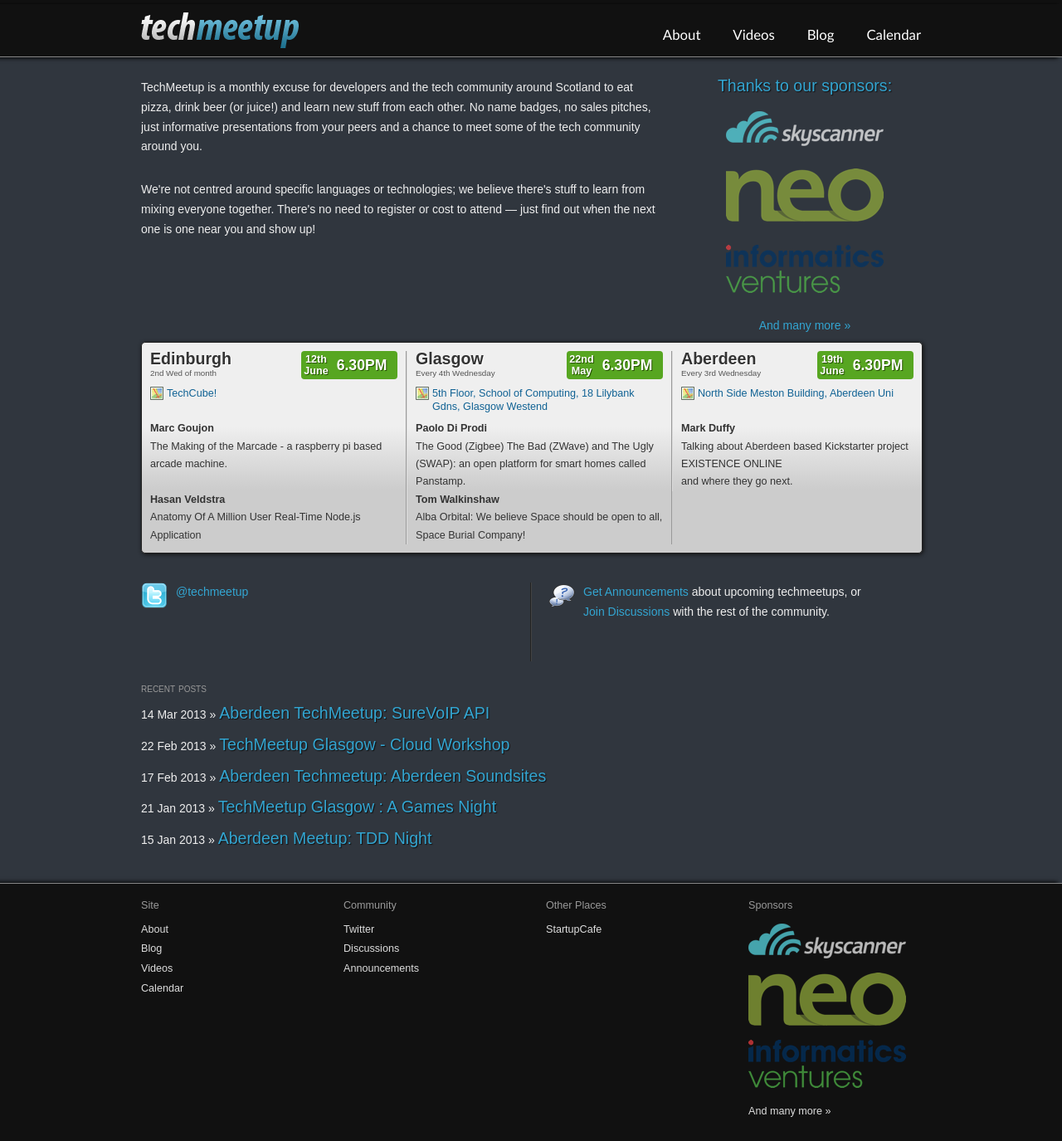
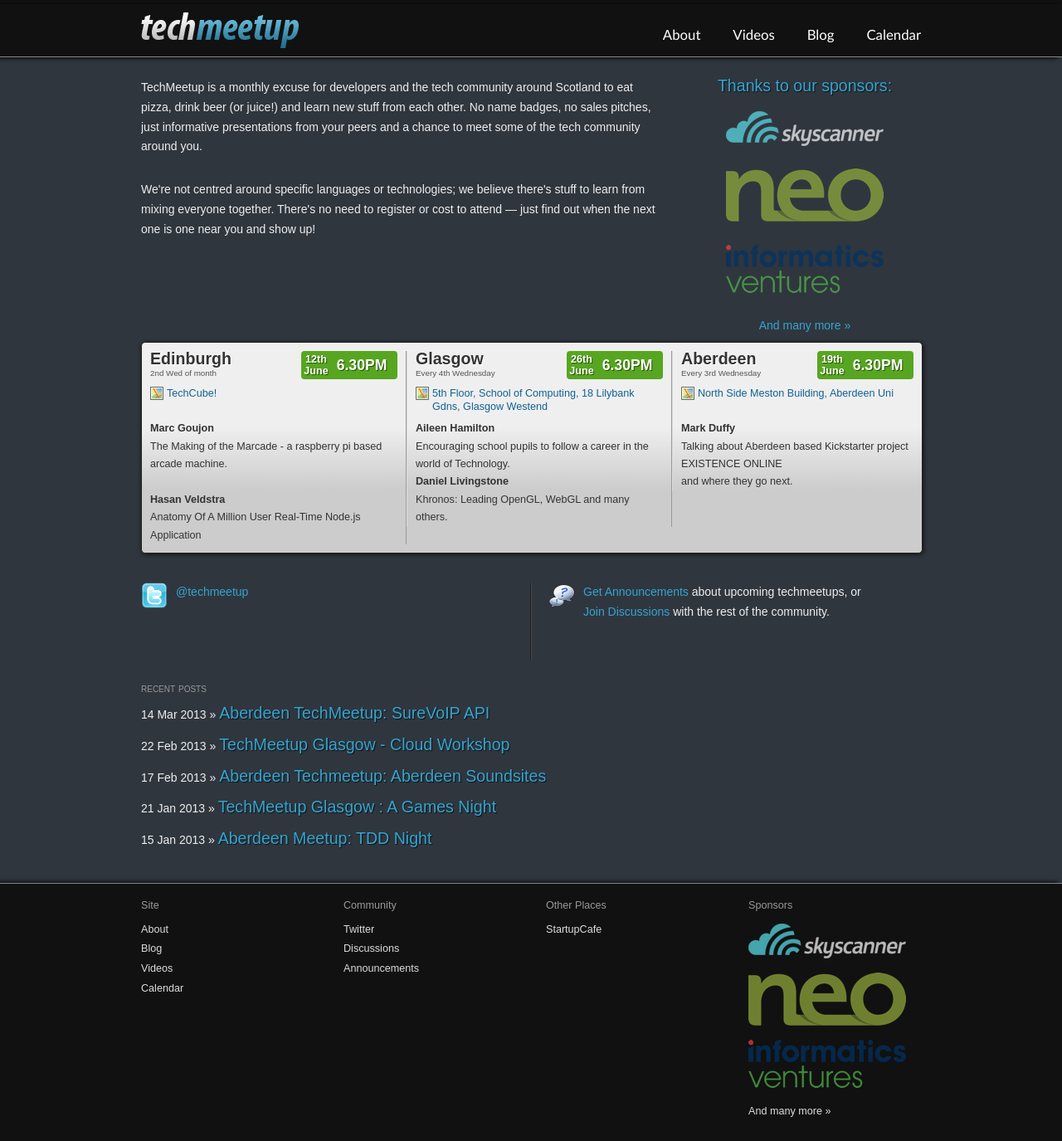
Before and after one commit to techmeetup/techmeetup.co.uk, a Jekyll site: the page built from index.html, in a window 1280 px wide. Shown: the whole page at 83% size. Built offline with Jekyll 4.4.1, drawn with Linux system fonts in a browser that asks for light colours.

Commit message:
Glasgow: June

```diff
--- a/index.html
+++ b/index.html
@@ -62,18 +62,19 @@
     <span>Every 4th Wednesday</span>
     <p><a href="http://maps.google.com/maps/ms?msid=217161173396650967619.0004accf70991bd913a97&amp;msa=0" class="map">5th Floor, School of Computing, 18 Lilybank Gdns, Glasgow Westend</a></p>
     <p>
-      <strong>Paolo Di Prodi</strong> <br />
-      The Good (Zigbee) The Bad (ZWave) and The Ugly (SWAP): an open platform for smart homes called Panstamp.<br/>
+      <strong>Aileen Hamilton</strong> <br />
+      Encouraging school pupils to follow a career in the world of Technology.<br />
 
-      <strong>Tom Walkinshaw</strong><br />
-      Alba Orbital: We believe Space should be open to all, Space Burial Company!<br/>
+      <strong>Daniel Livingstone</strong><br />
+      Khronos: Leading OpenGL, WebGL and many others.<br />
+
 
     </p>
     <div class="datewrapper">
       <div class="when">
         <div class="daywrap">
-          <div class="day">22nd</div>
-          <div class="month">May</div>
+          <div class="day">26th</div>
+          <div class="month">June</div>
         </div>
         <div class="time">6.30PM</div>
       </div>
```
